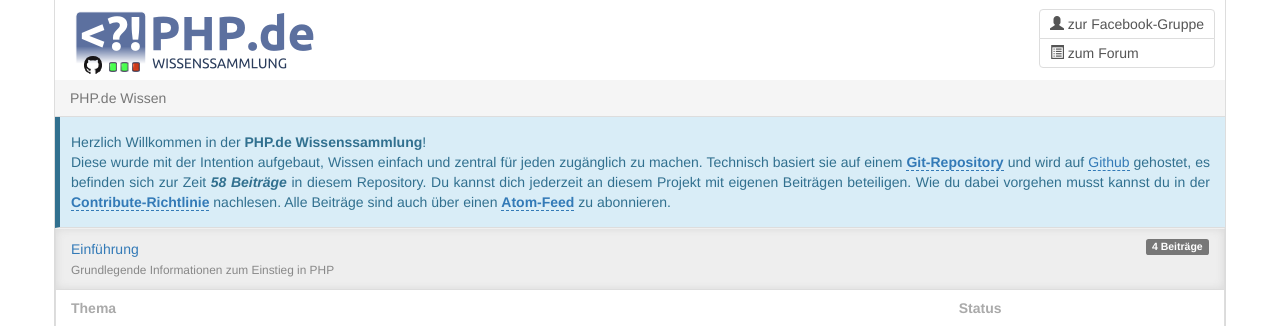
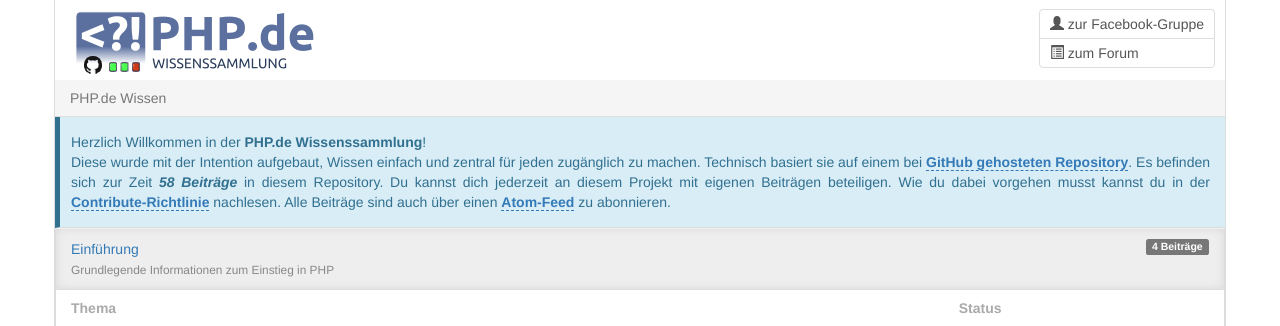
Before and after one commit to php-de/php-de.github.io, a Jekyll site: the page built from index.md, in a window 1280 px wide and 900 px high. Shown: the top 326 px of the window. Built offline with Jekyll 4.4.1, drawn with Linux system fonts in a browser that asks for light colours; nearby versions of some CDN libraries.

Commit message:
index-text und nochmals

```diff
--- a/index.md
+++ b/index.md
@@ -12,4 +12,4 @@
 ---
 {% for calc in site.pages %}{% assign totalGuides = forloop.length | minus:2 %}{% endfor %}
 Herzlich Willkommen in der **PHP.de Wissenssammlung**!
-Diese wurde mit der Intention aufgebaut, Wissen einfach und zentral für jeden zugänglich zu machen. Technisch basiert sie auf einem **[Git-Repository](http://github.com/php-de/php-de.github.io)** und wird auf [Github](http://github.com) gehostet, es befinden sich zur Zeit ***{{ totalGuides }} Beiträge*** in diesem Repository. Du kannst dich jederzeit an diesem Projekt mit eigenen Beiträgen beteiligen. Wie du dabei vorgehen musst kannst du in der **[Contribute-Richtlinie]({{ site.url }}/jumpto/contribute/)** nachlesen.  Alle Beiträge sind auch über einen **[Atom-Feed](http://php-de.github.io/feed/atom.xml)** zu abonnieren.
+Diese wurde mit der Intention aufgebaut, Wissen einfach und zentral für jeden zugänglich zu machen. Technisch basiert sie auf einem bei **[GitHub gehosteten Repository](http://github.com/php-de/php-de.github.io)**. Es befinden sich zur Zeit ***{{ totalGuides }} Beiträge*** in diesem Repository. Du kannst dich jederzeit an diesem Projekt mit eigenen Beiträgen beteiligen. Wie du dabei vorgehen musst kannst du in der **[Contribute-Richtlinie]({{ site.url }}/jumpto/contribute/)** nachlesen.  Alle Beiträge sind auch über einen **[Atom-Feed](http://php-de.github.io/feed/atom.xml)** zu abonnieren.
```
